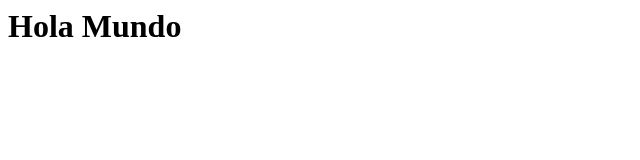
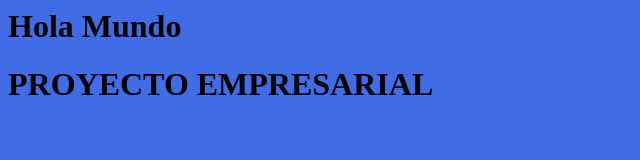
Before and after one commit to ebarrios1973/Cursogit, a plain HTML site: page index.html in a window 1280 px wide. Shown: the whole page, without its empty margins (0-640 px from the left). Drawn offline with Linux system fonts and the light colour scheme.

Commit message:
Parrafo y fondo Web

```diff
--- /dev/null
+++ b/CSS/style.css
@@ -0,0 +1,3 @@
+body {
+    background-color: rgb(64, 108, 230);
+}
--- a/index.html
+++ b/index.html
@@ -5,10 +5,12 @@
     <meta http-equiv="X-UA-Compatible" content="IE=edge">
     <meta name="viewport" content="width=device-width, initial-scale=1.0">
     <title>proyecto git</title>
+    <link rel="stylesheet" href="CSS/style.css">
 </head>
 
 <body>
     <H1>Hola Mundo</H1>
+    <h1>PROYECTO EMPRESARIAL</h1>
 </body>
 
 </html>
```
Also changed, not shown: JS/app.js (added).
